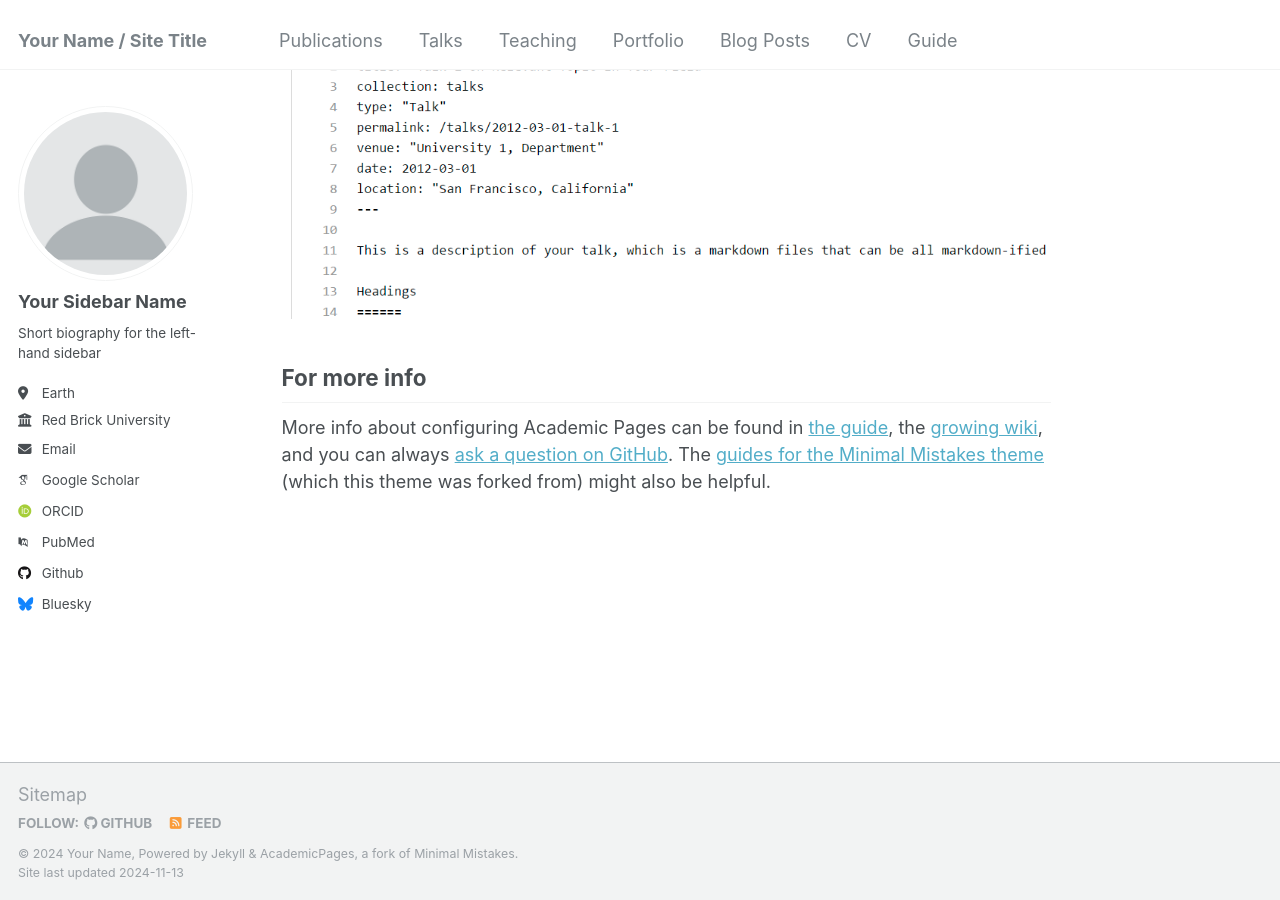
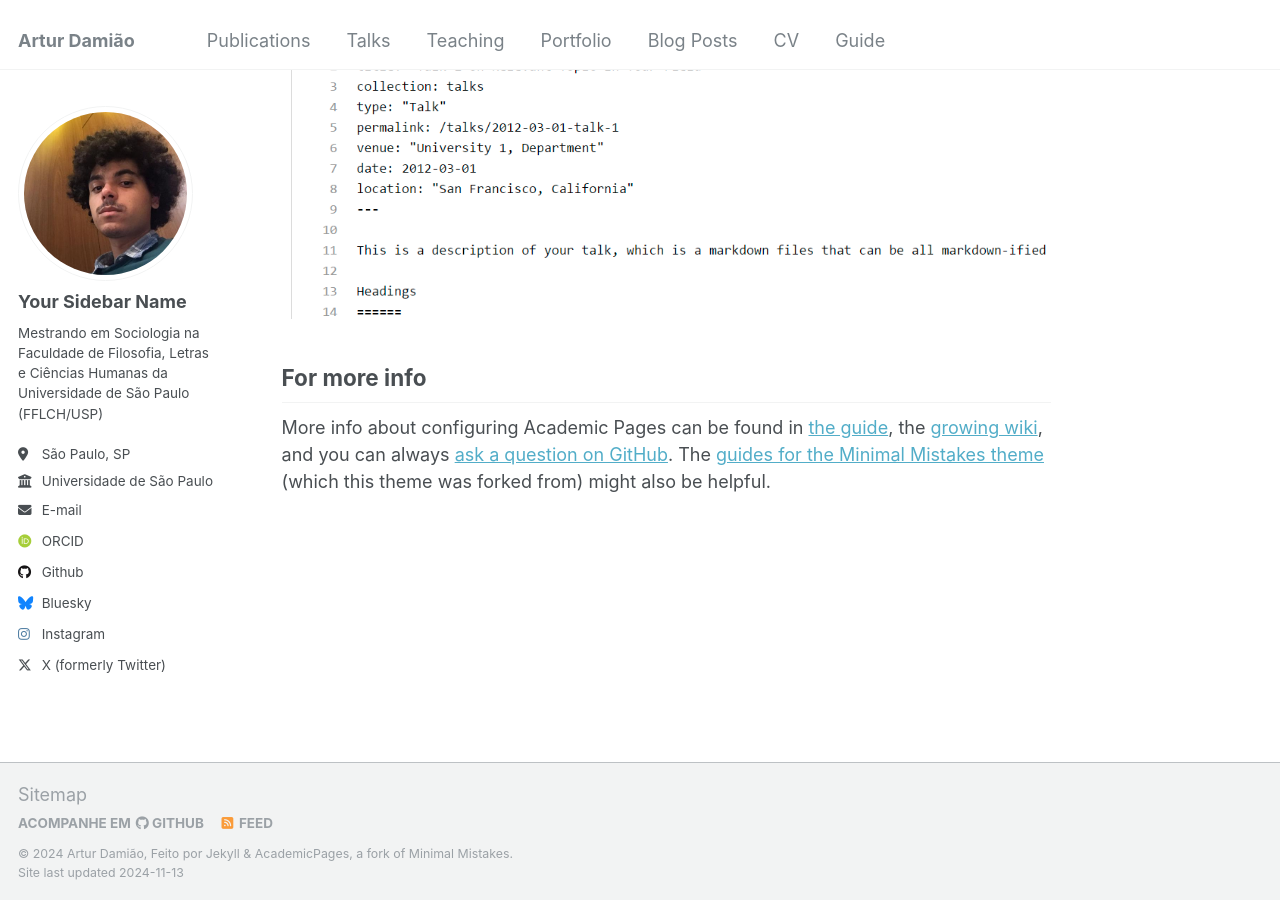
Before and after one commit to arturdamiao/arturdamiao.github.io, a Jekyll site: the page built from _pages/about.md, in a window 1280 px wide and 900 px high, scrolled down 2643 px. Built offline with Jekyll 4.4.1, drawn with Linux system fonts in a browser that asks for light colours; some web fonts are replaced.

Commit message:
Update _config.yml

```diff
--- a/_config.yml
+++ b/_config.yml
@@ -7,12 +7,12 @@
 # server process.
 
 # Basic Site Settings
-locale                   : "en-US"
-title                    : "Your Name / Site Title"
+locale                   : "pt-BR"
+title                    : "Artur Damião"
 title_separator          : "-"
-name                     : &name "Your Name"
-description              : &description "personal description"
-url                      : https://academicpages.github.io # the base hostname & protocol for your site e.g. "https://[your GitHub username].github.io"
+name                     : &name "Artur Damião"
+description              : &description "Mestrando em Sociologia (FFLCH/USP)"
+url                      : https://arturdamiao.github.io # the base hostname & protocol for your site e.g. "https://[your GitHub username].github.io"
 baseurl                  : "" # the subpath of your site, e.g. "/blog"
 repository               : "academicpages/academicpages.github.io"
 
@@ -21,22 +21,22 @@ repository               : "academicpages/academicpages.github.io"
 #               Additional customization can be done by editing /_includes/author-profile.html
 author:
   # Biographic information
-  avatar           : "profile.png"
+  avatar           : "imagem_perfil.jpeg"
   name             : "Your Sidebar Name"
   pronouns         : # example: "she/her"
-  bio              : "Short biography for the left-hand sidebar"
-  location         : "Earth"
-  employer         : "Red Brick University"
+  bio              : "Mestrando em Sociologia na Faculdade de Filosofia, Letras e Ciências Humanas da Universidade de São Paulo (FFLCH/USP)"
+  location         : "São Paulo, SP"
+  employer         : "Universidade de São Paulo"
   uri              : # URL
-  email            : "none@example.org"
+  email            : "arturcardoso@usp.br"
 
   # Academic websites
   arxiv            : # URL - Update with the correct link to your profile
-  googlescholar    : "https://scholar.google.com/citations?user=PS_CX0AAAAAJ"
+  googlescholar    : # URL
   impactstory      : # URL
-  orcid            : "http://orcid.org/yourorcidurl"
+  orcid            : "https://orcid.org/0000-0002-8628-1653"
   semantic         : # URL
-  pubmed           : "https://www.ncbi.nlm.nih.gov/pubmed/?term=john+snow"
+  pubmed           : # URL
   researchgate     : # URL
   scopus           : # URL
 
@@ -56,7 +56,7 @@ author:
   goodreads        : # Username
   google_plus      : # Username
   keybase          : # Username
-  instagram        : # Username
+  instagram        : "arturdamiao_"
   lastfm           : # Username
   linkedin         : # Username
   mastodon         : # URL
@@ -66,7 +66,7 @@ author:
   steam            : # Username
   telegram         : # URL
   tumblr           : # Username
-  twitter          : # Username for X / Twitter
+  twitter          : "arturdamiao_"
   vine             : # Username
   weibo            : # Username
   wikipedia        : # Username
```
